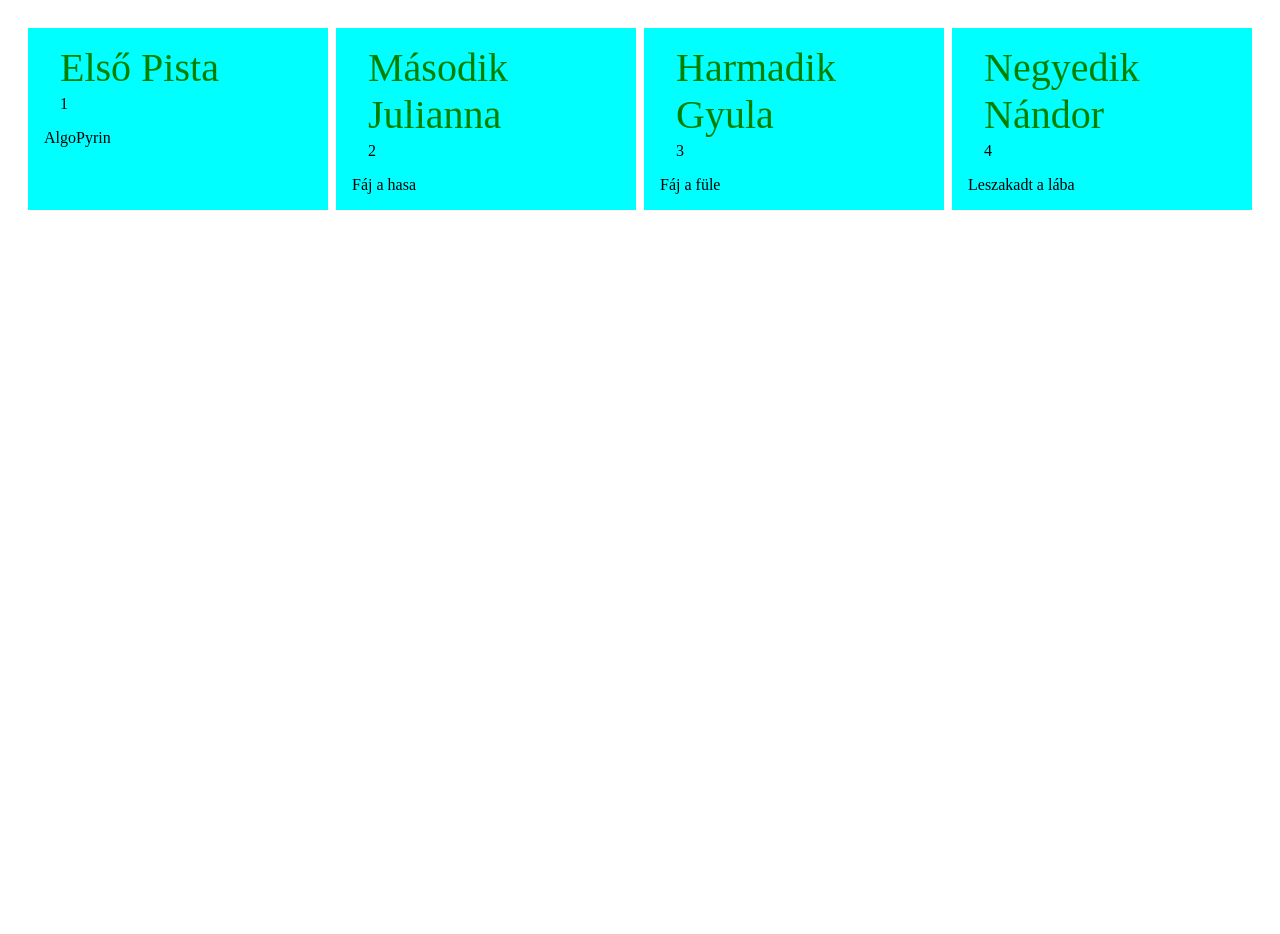
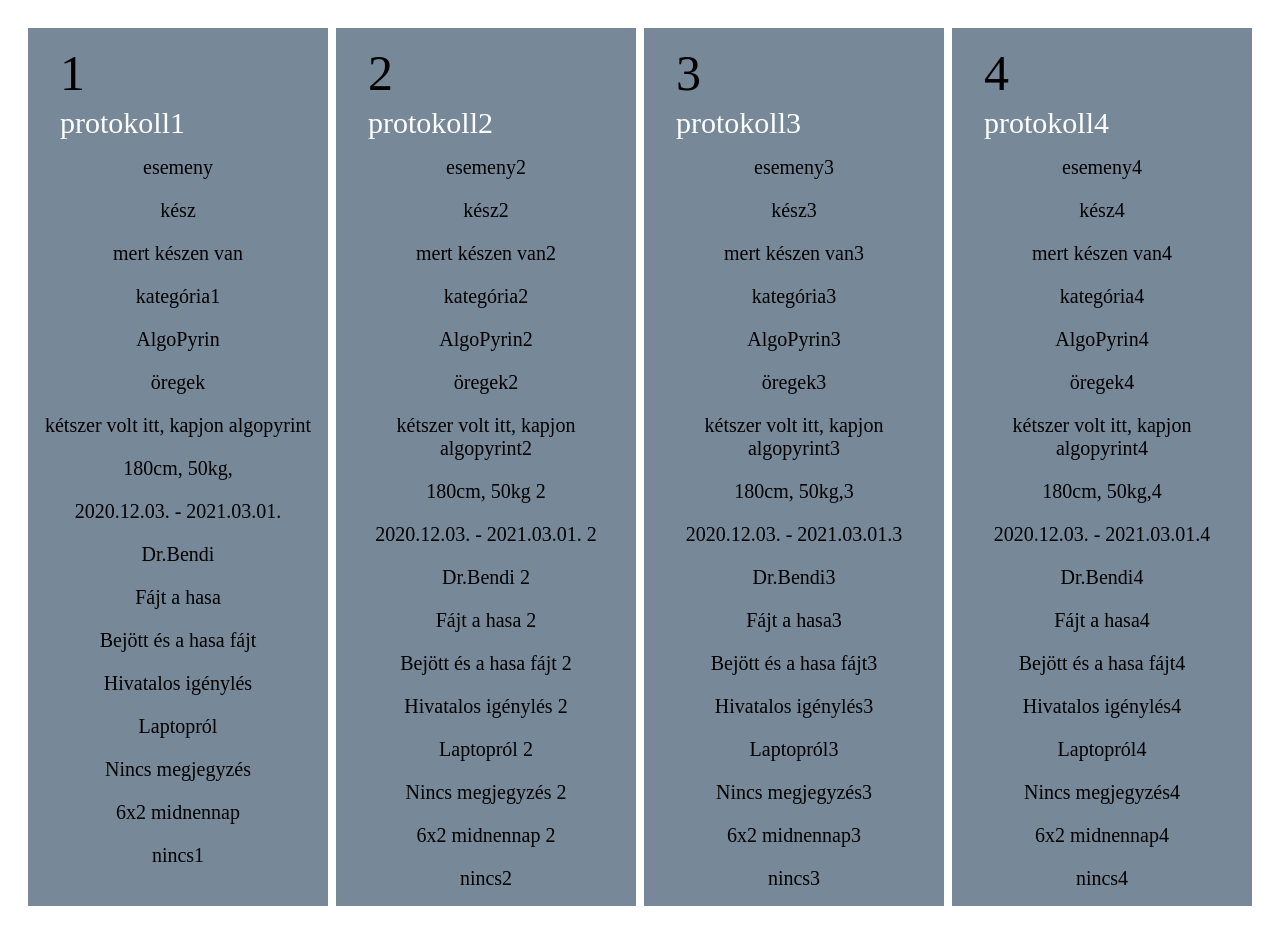
Before and after one commit to bendi1203/webkert, an Angular app in the folder medAd/: page / in a window 1280 px wide. Before the commit the page ends 800 px from the top, so only its background shows below. Built offline with nearby package versions, Linux system fonts and the light colour scheme.

Commit message:
home page kiírás, kezdetleges

```diff
--- a/medAd/src/app/pages/home/home.component.scss
+++ b/medAd/src/app/pages/home/home.component.scss
@@ -9,5 +9,5 @@ app-rekord-card{
   min-width: 200px;
   flex: 1;
   margin: 4px;
-  background-color: aqua;
+  background-color: lightslategray;
 }
--- a/medAd/src/app/pages/rekord/card/rekord-card.component.html
+++ b/medAd/src/app/pages/rekord/card/rekord-card.component.html
@@ -1,9 +1,25 @@
 <mat-card *ngIf="rekord">
     <mat-card-header>
-        <mat-card-title>{{rekord.name}}</mat-card-title>
-        <mat-card-subtitle>{{rekord.id}}</mat-card-subtitle>
+        <mat-card-title>{{rekord.identifier}}</mat-card-title>
+        <mat-card-subtitle>{{rekord.instantiates}}</mat-card-subtitle>
     </mat-card-header>
     <mat-card-content>
-        <p>{{rekord.description}}</p>
+        <p>{{rekord.partOf}}</p>
+        <p>{{rekord.status}}</p>
+        <p>{{rekord.statusReason}}</p>
+        <p>{{rekord.category}}</p>
+        <p>{{rekord.medication}}</p>
+        <p>{{rekord.subject}}</p>
+        <p>{{rekord.context}}</p>
+        <p>{{rekord.supportInformation}}</p>
+        <p>{{rekord.effective}}</p>
+        <p>{{rekord.performer}}</p>
+        <p>{{rekord.reasonCode}}</p>
+        <p>{{rekord.reasonReference}}</p>
+        <p>{{rekord.request}}</p>
+        <p>{{rekord.device}}</p>
+        <p>{{rekord.note}}</p>
+        <p>{{rekord.dosage}}</p>
+        <p>{{rekord.eventHistory}}</p>
     </mat-card-content>
 </mat-card>
--- a/medAd/src/app/pages/rekord/card/rekord-card.component.scss
+++ b/medAd/src/app/pages/rekord/card/rekord-card.component.scss
@@ -1,4 +1,14 @@
 mat-card-title {
-    color: green;
-    font-size: 40px
+    color: black;
+    font-size: 50px
   }
+
+mat-card-subtitle{
+    font-size: 30px;
+    color: white;
+}
+
+mat-card-content {
+    font-size: 20px;
+    text-align: center;
+}
--- a/medAd/src/app/shared/database/rekord.database.ts
+++ b/medAd/src/app/shared/database/rekord.database.ts
@@ -2,35 +2,87 @@ import { Rekord } from '../models/rekord.model';
 
 export const REKORDS: Rekord[] = [
     {
-        id: 1,
-        name: 'Első Pista',
-        description: 'AlgoPyrin',
-        dosage: 'minden nap reggel este 2 db pirula',
-        reasonReference: 'Pista bácsinak fáj a feje nagyon',
-        device: 'Rendelő 01 laptop'
+        identifier: 1,
+        instantiates: 'protokoll1',
+        partOf: 'esemeny',
+        status: 'kész',
+        statusReason: 'mert készen van',
+        category: 'kategória1',
+        medication: 'AlgoPyrin',
+        subject: 'öregek',
+        context: 'kétszer volt itt, kapjon algopyrint',
+        supportInformation: '180cm, 50kg,',
+        effective: '2020.12.03. - 2021.03.01.',
+        performer: 'Dr.Bendi',
+        reasonCode: 'Fájt a hasa',
+        reasonReference: 'Bejött és a hasa fájt',
+        request: 'Hivatalos igénylés',
+        device: 'Laptopról',
+        note: 'Nincs megjegyzés',
+        dosage: '6x2 midnennap',
+        eventHistory: 'nincs1',
     },
     {
-        id: 2,
-        name: 'Második Julianna',
-        description: 'Fáj a hasa',
-        dosage: 'Kedd reggelente egy szem bevétele',
-        reasonReference: 'Szemfájdalom ellen',
-        device: 'Orvosi Számíitógép'
+        identifier: 2,
+        instantiates: 'protokoll2',
+        partOf: 'esemeny2',
+        status: 'kész2',
+        statusReason: 'mert készen van2',
+        category: 'kategória2',
+        medication: 'AlgoPyrin2',
+        subject: 'öregek2',
+        context: 'kétszer volt itt, kapjon algopyrint2',
+        supportInformation: '180cm, 50kg 2',
+        effective: '2020.12.03. - 2021.03.01. 2 ',
+        performer: 'Dr.Bendi 2',
+        reasonCode: 'Fájt a hasa 2',
+        reasonReference: 'Bejött és a hasa fájt 2',
+        request: 'Hivatalos igénylés 2',
+        device: 'Laptopról 2',
+        note: 'Nincs megjegyzés 2',
+        dosage: '6x2 midnennap 2',
+        eventHistory:'nincs2',
     },
     {
-        id: 3,
-        name: 'Harmadik Gyula',
-        description: 'Fáj a füle',
-        dosage: 'Vasárnap esténként 6 szem bevétele',
-        reasonReference: 'Fülgyulladási fájdalom ellen',
-        device: 'Rendelő 02 Laptop'
+        identifier: 3,
+        instantiates: 'protokoll3',
+        partOf: 'esemeny3',
+        status: 'kész3',
+        statusReason: 'mert készen van3',
+        category: 'kategória3',
+        medication: 'AlgoPyrin3',
+        subject: 'öregek3',
+        context: 'kétszer volt itt, kapjon algopyrint3',
+        supportInformation: '180cm, 50kg,3',
+        effective: '2020.12.03. - 2021.03.01.3',
+        performer: 'Dr.Bendi3',
+        reasonCode: 'Fájt a hasa3',
+        reasonReference: 'Bejött és a hasa fájt3',
+        request: 'Hivatalos igénylés3',
+        device: 'Laptopról3',
+        note: 'Nincs megjegyzés3',
+        dosage: '6x2 midnennap3',
+        eventHistory:'nincs3',
     },
     {
-        id: 4,
-        name: 'Negyedik Nándor',
-        description: 'Leszakadt a lába',
-        dosage: 'Napi 2 doboz, alkohollal',
-        reasonReference: 'Lábfájás ellen',
-        device: 'Otthon laptop'
-    }
+        identifier: 4,
+        instantiates: 'protokoll4',
+        partOf: 'esemeny4',
+        status: 'kész4',
+        statusReason: 'mert készen van4',
+        category: 'kategória4',
+        medication: 'AlgoPyrin4',
+        subject: 'öregek4',
+        context: 'kétszer volt itt, kapjon algopyrint4',
+        supportInformation: '180cm, 50kg,4',
+        effective: '2020.12.03. - 2021.03.01.4',
+        performer: 'Dr.Bendi4',
+        reasonCode: 'Fájt a hasa4',
+        reasonReference: 'Bejött és a hasa fájt4',
+        request: 'Hivatalos igénylés4',
+        device: 'Laptopról4',
+        note: 'Nincs megjegyzés4',
+        dosage: '6x2 midnennap4',
+        eventHistory:'nincs4',
+    },
 ];
--- a/medAd/src/app/shared/models/rekord.model.ts
+++ b/medAd/src/app/shared/models/rekord.model.ts
@@ -1,5 +1,7 @@
 export interface Rekord {
-    identifier: number; //azonosító
+    identifier?: any; //azonosító
+    instantiates?: string; //protokoll
+    partOf?: string; //egy nagyobb esemény, melynek az adminisztráció a része
     status: string; //állapot: folyamatban, várakozik, kész, hibás, ismeretlen
     statusReason?: string; //állapotindoklás
     category?: string; //kategória
@@ -8,7 +10,7 @@ export interface Rekord {
     context?: string; //beteg hányszor járt orvosnál, javult, nem javult..
     supportInformation?: string; //plusz infók, pl magasság, testsúly stb..
     effective: string; //dátum, mettől meddig tartott, nem tartott a kezelés
-    perfomer: string; //ki az orvos
+    performer: string; //ki az orvos
     reasonCode?: string; //indok, hogy miért lett kiírva a gyógyszer
     reasonReference?: string; //állapot - megfigyelés ami indokolja a gyógyszert
     request?: string; //hivatalos igénylés
```
